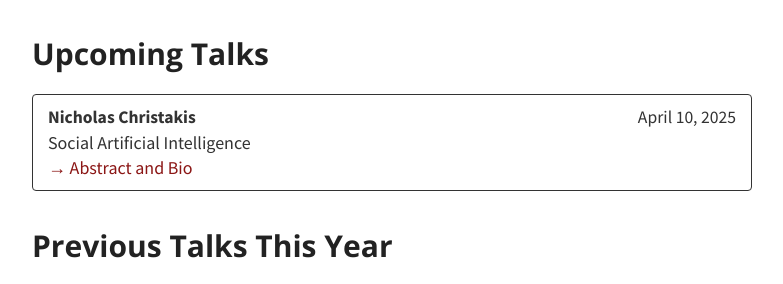
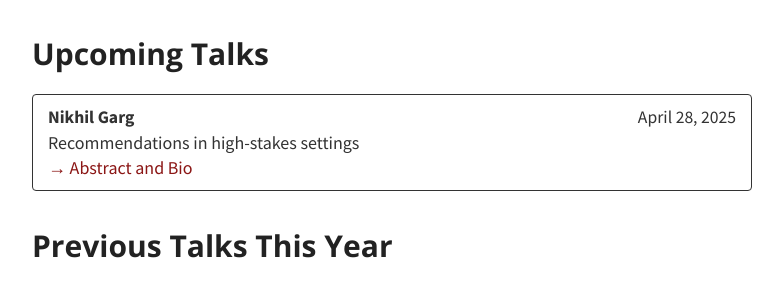
Before and after one commit to stanford-rain-seminar/stanford-rain-seminar.github.io, a Jekyll site: the page built from index.md, in a window 1280 px wide. Shown: the part 426-710 px from the top of the page, without its empty margins (248-1031 px from the left). Built offline with Jekyll 4.4.1, drawn with Linux system fonts in a browser that asks for light colours; nearby versions of some CDN libraries; our own code applies the rules of GitHub Pages for plain Markdown files; some of the changed text lies outside the part shown.

Commit message:
Update talks.yml

```diff
--- a/_data/talks.yml
+++ b/_data/talks.yml
@@ -1,4 +1,12 @@
 - type: "Upcoming Talks"
+  members:
+    - speaker: "Nikhil Garg"
+      date: "April 28, 2025"
+      title: "Recommendations in high-stakes settings"
+      abstract: "Recommendation systems are now used in high-stakes settings, including to help find jobs, schools, and partners. Building public interest recommender systems in such settings bring both individual-level (enabling exploration, diversity, data quality) and societal (fairness, capacity constraints, algorithmic monoculture) challenges. In this talk, I'll discuss our theoretical, empirical, and deployment work in tackling these challenges, including ongoing work on (a) applicant behavior and recommendations for the NYC HS match, (b) a platform to help discharge patients to long-term care facilities, (c) feed ranking algorithms on Bluesky for research paper recommendations. "
+      bio: "Nikhil Garg is an assistant professor of Operations Research and Information Engineering (ORIE) at Cornell Tech. His work has received several awards, including NSF CAREER, INFORMS George Dantzig Dissertation award, ACM SIGecom Dissertation Award (Honorable Mention), Forbes 30 under 30 for Science, and the NSF graduate research fellowship. Previously, he received a MS and PhD from Stanford in 2020 where he was advised by Prof. Ashish Goel and Prof. Ramesh Johari."
+
+- type: "Previous Talks This Year"
   members:
     - speaker: "Nicholas Christakis"
       date: " April 10, 2025"
@@ -6,7 +14,6 @@
       abstract: "The impact of artificial intelligence (AI) transcends the simple case of human-machine interactions and extends to human-human interactions in the presence of AI. Here, I explore such “hybrid systems” of humans and machines. Our large-sample experiments show how the careful yet simple programming of AI agents can enhance the performance of human groups, making people within such groups better able to cooperate, coordinate, innovate, and communicate, ultimately contributing to their superior performance. On the other hand, both simple and complex forms of AI (such as large language models) can also do the opposite, harming groups of people and our society as a whole. Our experiments show how AI agents can affect social processes and human performance in settings as diverse as people working together online or coordinating their movement on roadways. Our work, in short, does not involve the development of super-smart AI to replace human cognition, but rather “dumb AI” to supplement human interaction. These findings reveal what the disruptive introduction of AI into our lives means for the future of human social behavior. And they suggest ways to design AI — as a type of “social catalyst” — so as to make sure it supports a utopian rather than dystopian future. "
       bio: "Nicholas A. Christakis, MD, PhD, MPH, is a social scientist and physician at Yale University who conducts research in the fields of network science, biosocial science, computational social science, and various other fields. His current work focuses on how human biology and health affect, and are affected by, social interactions and social networks. Dr. Christakis directs the Human Nature Lab and is the Director of the Yale Institute for Network Science."
 
-- type: "Previous Talks This Year"
   members:
     - speaker: "Evi Micha"
       date: "Mar 10, 2025"
```
